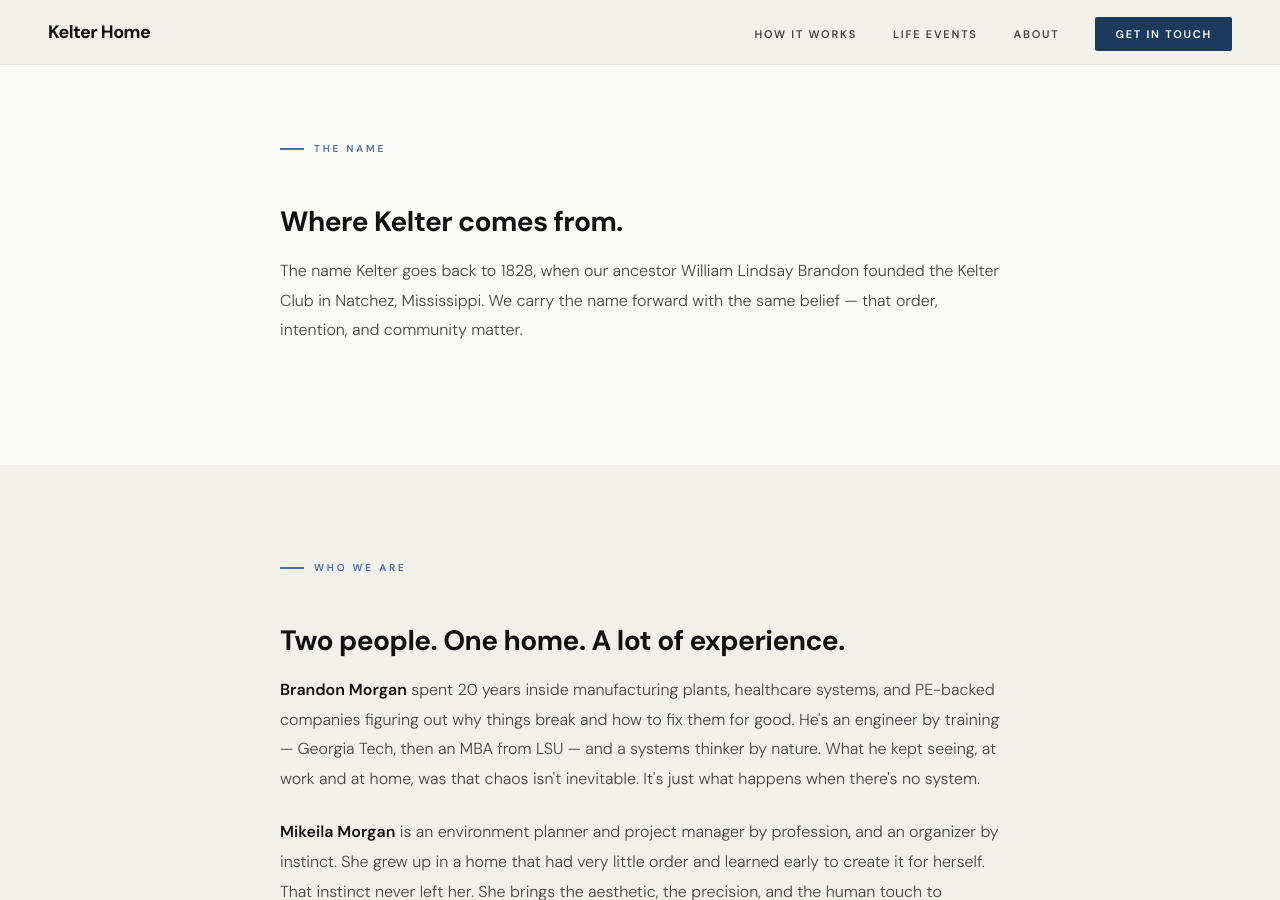
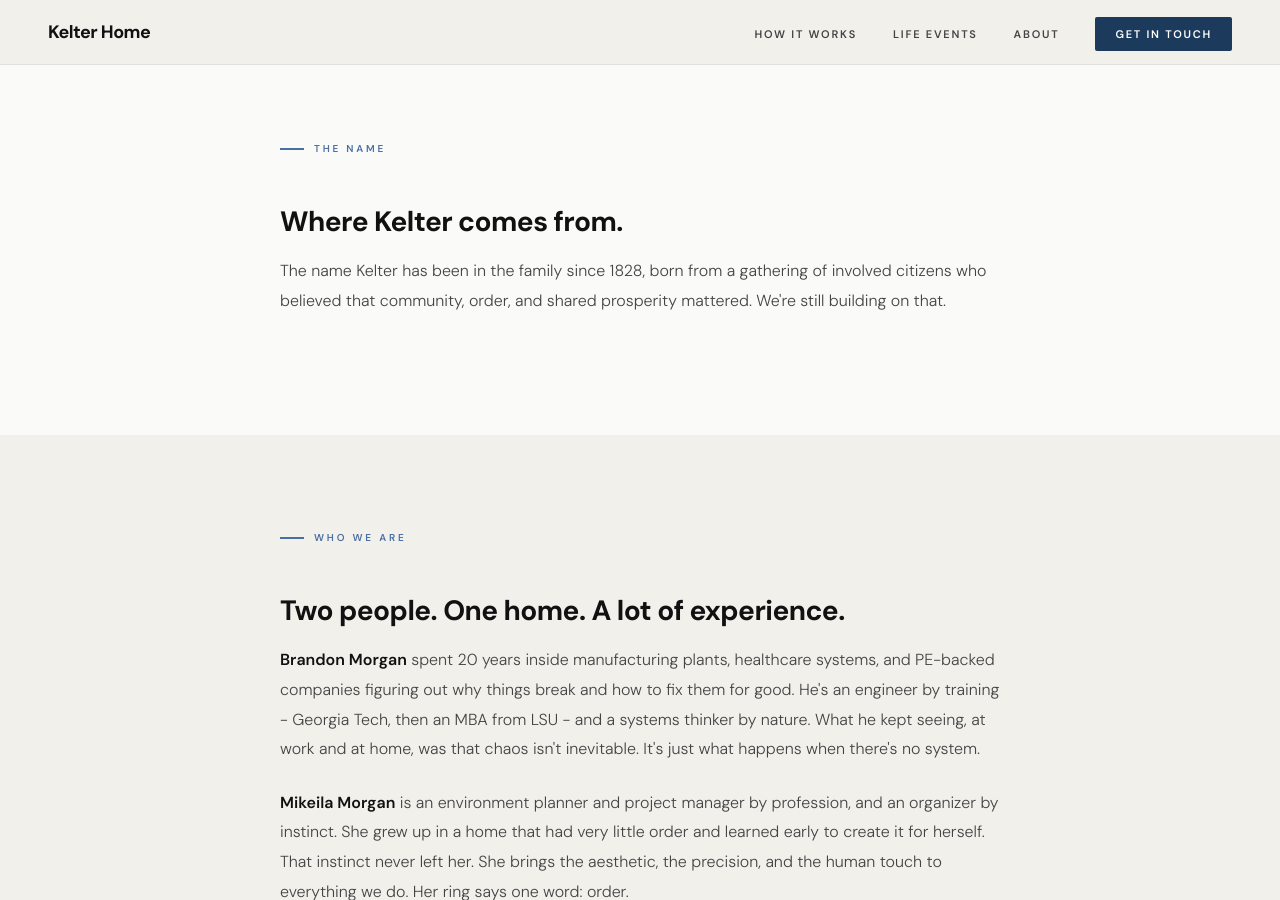
Before and after one commit to BMeaux5/kelterhome-site, a Jekyll site: the page built from about.html, in a window 1280 px wide and 900 px high, scrolled down 431 px. Built offline with Jekyll 4.4.1, drawn with Linux system fonts in a browser that asks for light colours.

Commit message:
Fix description formatting and update text in about.html

```diff
--- a/about.html
+++ b/about.html
@@ -1,7 +1,7 @@
 ---
 layout: default
 title: About
-description: The story behind Kelter Home — Brandon and Mikeila Morgan, Brevard, NC.
+description: The story behind Kelter Home - Brandon and Mikeila Morgan, Brevard, NC.
 ---
 
 <!-- PAGE HERO -->
@@ -18,8 +18,7 @@
   <div class="about-inner">
     <div class="eyebrow">The Name</div>
     <h2>Where Kelter comes from.</h2>
-<p>The name Kelter goes back to 1828, when our ancestor William Lindsay Brandon founded the Kelter Club in Natchez, Mississippi. We carry the name forward with the same belief — that order, intention, and community matter.</p>
-  </div>
+<p>The name Kelter has been in the family since 1828, born from a gathering of involved citizens who believed that community, order, and shared prosperity mattered. We're still building on that.</p> </div>
 </section>
 
 <!-- WHO WE ARE -->
@@ -27,7 +26,7 @@
   <div class="about-inner">
     <div class="eyebrow">Who We Are</div>
     <h2>Two people. One home. A lot of experience.</h2>
-    <p><strong>Brandon Morgan</strong> spent 20 years inside manufacturing plants, healthcare systems, and PE-backed companies figuring out why things break and how to fix them for good. He's an engineer by training — Georgia Tech, then an MBA from LSU — and a systems thinker by nature. What he kept seeing, at work and at home, was that chaos isn't inevitable. It's just what happens when there's no system.</p>
+    <p><strong>Brandon Morgan</strong> spent 20 years inside manufacturing plants, healthcare systems, and PE-backed companies figuring out why things break and how to fix them for good. He's an engineer by training - Georgia Tech, then an MBA from LSU - and a systems thinker by nature. What he kept seeing, at work and at home, was that chaos isn't inevitable. It's just what happens when there's no system.</p>
     <p><strong>Mikeila Morgan</strong> is an environment planner and project manager by profession, and an organizer by instinct. She grew up in a home that had very little order and learned early to create it for herself. That instinct never left her. She brings the aesthetic, the precision, and the human touch to everything we do. Her ring says one word: order.</p>
     <p>Together we bring process and instinct. Structure and soul. The operational framework and the belief that a home should feel like somewhere you want to be.</p>
   </div>
```
